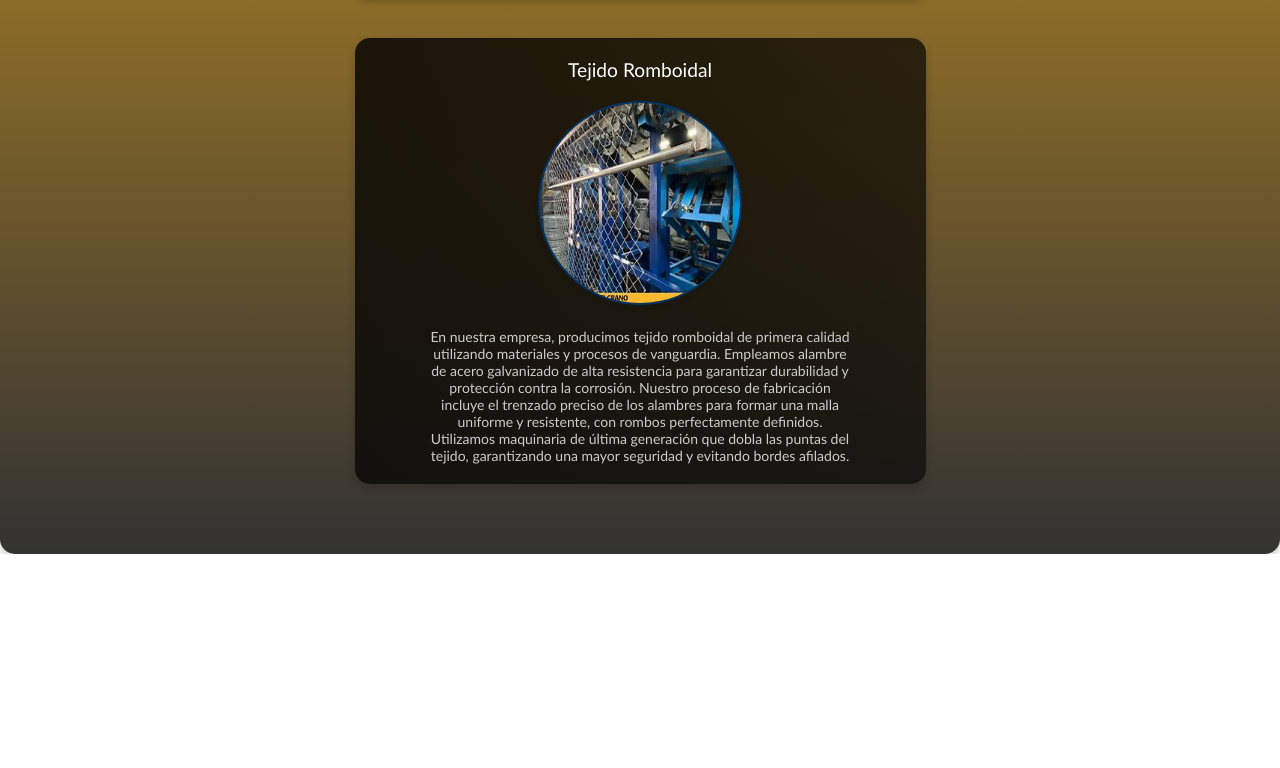
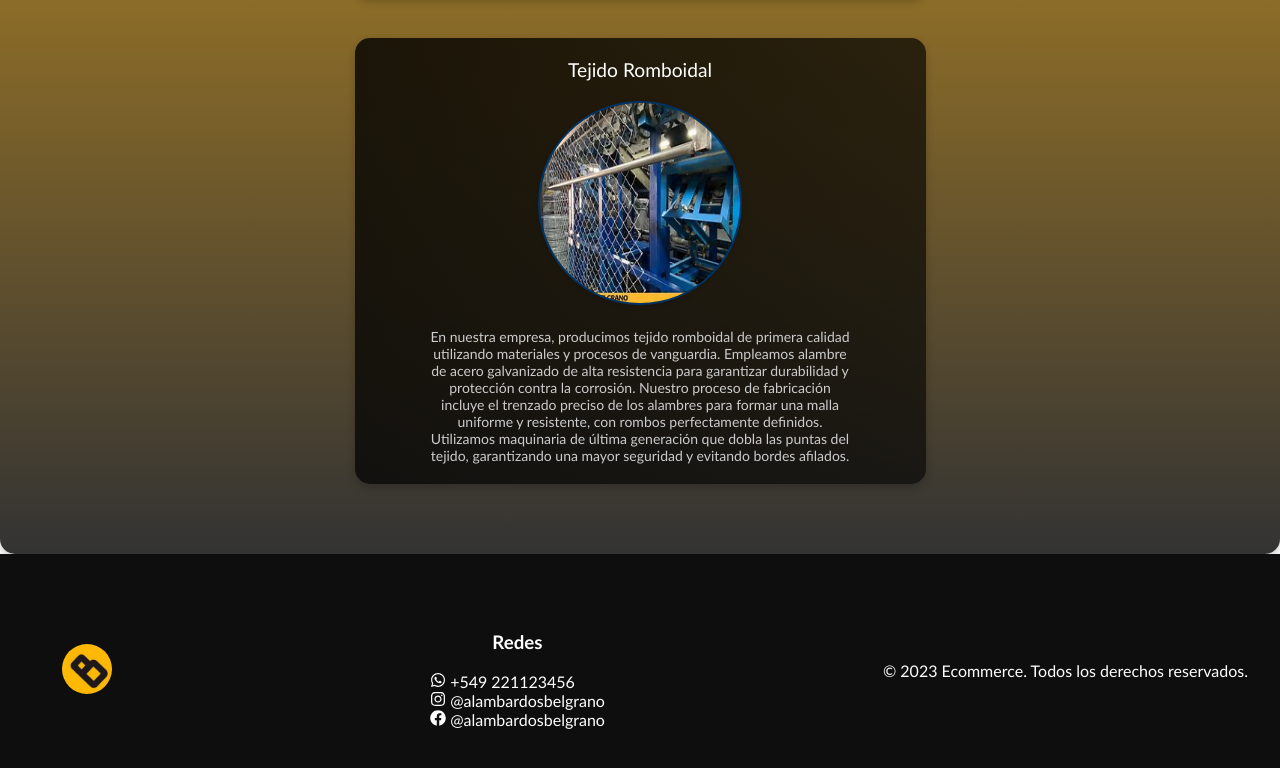
Before and after one commit to faustodesojo/Ecommerce-Backend, a React (Create React App) app in the folder ecommerce-frontend/: page / in a window 1280 px wide. Shown: the part 1668-2436 px from the top of the page. Before the commit the page ends 2222 px from the top, so only its background shows below. Built offline with nearby package versions, Linux system fonts and the light colour scheme.

Commit message:
footer and navbar

```diff
--- a/ecommerce-frontend/package.json
+++ b/ecommerce-frontend/package.json
@@ -14,6 +14,7 @@
     "axios": "^1.7.2",
     "react": "^18.3.1",
     "react-dom": "^18.3.1",
+    "react-icons": "^5.3.0",
     "react-router-dom": "^6.23.1",
     "react-scripts": "5.0.1",
     "styled-components": "^6.1.11",
--- a/ecommerce-frontend/src/App.tsx
+++ b/ecommerce-frontend/src/App.tsx
@@ -4,6 +4,7 @@ import Navbar from './components/navbar/navbar';
 import AppRoutes from './routes/routes';
 import { CartProvider } from './pages/cart/CartContext';
 import './App.css';
+import Footer from './components/footer/footer';
 
 const App: React.FC = () => {
   return (
@@ -12,6 +13,7 @@ const App: React.FC = () => {
       <CartProvider>
         <AppRoutes />
       </CartProvider>
+      <Footer />
     </Router>
   );
 };
--- /dev/null
+++ b/ecommerce-frontend/src/components/footer/footer.css
@@ -0,0 +1,38 @@
+.footer{
+    display: flex;
+    justify-content: space-between;
+    align-items: center;
+    background-color: #0e0e0e;
+    height: 200px;
+    padding: 1rem 2rem;
+    color: #ffffff;
+}
+
+.footer-logo img{
+    margin-left: 30px;
+    border-radius: 50%;
+    width: 50px;
+    height: 50px;
+}
+
+.footer-container{
+    display: flex;
+    justify-content: space-between;
+    gap: 5px;
+}
+
+.redes{
+    display: flex;
+    flex-direction: column;
+}
+
+.footer-container h3{
+    align-items: center;
+    display: flex;
+    justify-content: center;
+}
+
+.footer-container li{
+    list-style: none;
+    margin: 0 10px;
+}
--- /dev/null
+++ b/ecommerce-frontend/src/components/footer/footer.tsx
@@ -0,0 +1,31 @@
+import React from "react";
+import "./footer.css";
+import { FaWhatsapp, FaInstagram, FaFacebook } from "react-icons/fa";
+
+const Footer: React.FC = () => {
+  return (
+    <footer className="footer">
+      <div className="footer-logo">
+        <img src="images/logo.png" alt="Logo" />
+      </div>
+      <ul className="footer-container">
+        <div className="redes">
+            <h3>Redes</h3>
+          <li>
+            <FaWhatsapp /> +549 221123456
+          </li>
+          <li>
+            <FaInstagram /> @alambardosbelgrano
+          </li>
+          <li>
+            <FaFacebook /> @alambardosbelgrano
+          </li>
+        </div>
+      </ul>
+
+      <p>&copy; 2023 Ecommerce. Todos los derechos reservados.</p>
+    </footer>
+  );
+};
+
+export default Footer;
--- a/ecommerce-frontend/src/pages/home/Home.css
+++ b/ecommerce-frontend/src/pages/home/Home.css
@@ -2,7 +2,7 @@
   background-color: #f0f0f0;
   padding: 50px;
   text-align: center;
-  background: url("C:\Users\Alambrados\Desktop\Diseño web\Ecommerce-Backend\ecommerce-frontend\public\images\Alambrados-Belgrano-S.R.L.jpg")
+  background: url("../../../public/images/Alambrados-Belgrano-S.R.L.jpg")
     no-repeat center center;
   background-size: cover;
   color: #fff;
--- a/ecommerce-frontend/src/pages/product/Productos.css
+++ b/ecommerce-frontend/src/pages/product/Productos.css
@@ -1,11 +1,10 @@
 .productos-titulo {
-  background-image: url(https://sp-ao.shortpixel.ai/client/to_auto,q_glossy,ret_img/https://www.cercosnorte.com/wp-content/uploads/2024/01/IMG_3299-scaled.jpg);
-  background-size: cover;
-  background-position: center;
+  background-color: #000000;
   height: 600px;
   display: flex;
-  justify-content: center;
+  justify-content: space-around;
   align-items: center;
+  flex-direction: column;
 }
 
 .productos-titulo h1 {
@@ -17,7 +16,7 @@
 
 .productos-descripcion {
   text-align: center;
-  font-size: 2rem;
+  font-size: 1.5rem;
   color: #666;
   margin-bottom: 100px;
   width: 80%;
--- a/ecommerce-frontend/src/pages/product/Productos.tsx
+++ b/ecommerce-frontend/src/pages/product/Productos.tsx
@@ -25,11 +25,12 @@ const Productos: React.FC = () => {
     <div className="productos-page">
       <div className="productos-titulo">
         <h1>Nuestros Productos</h1>
-      </div>
-      <p className="productos-descripcion">
+        <p className="productos-descripcion">
         Ofrecemos una amplia variedad de productos para la seguridad perimetral, incluyendo:
         piches de seguridad, concertina, postes, tejido y accesorios.
       </p>
+      </div>
+
 
       <div className="categorias-container">
         <h2>Categorías</h2>
```
Also changed, not shown: ecommerce-frontend/src/pages/contacto/Contacto.css (added), 1 other file (tests, documents, lock files or other folders).
